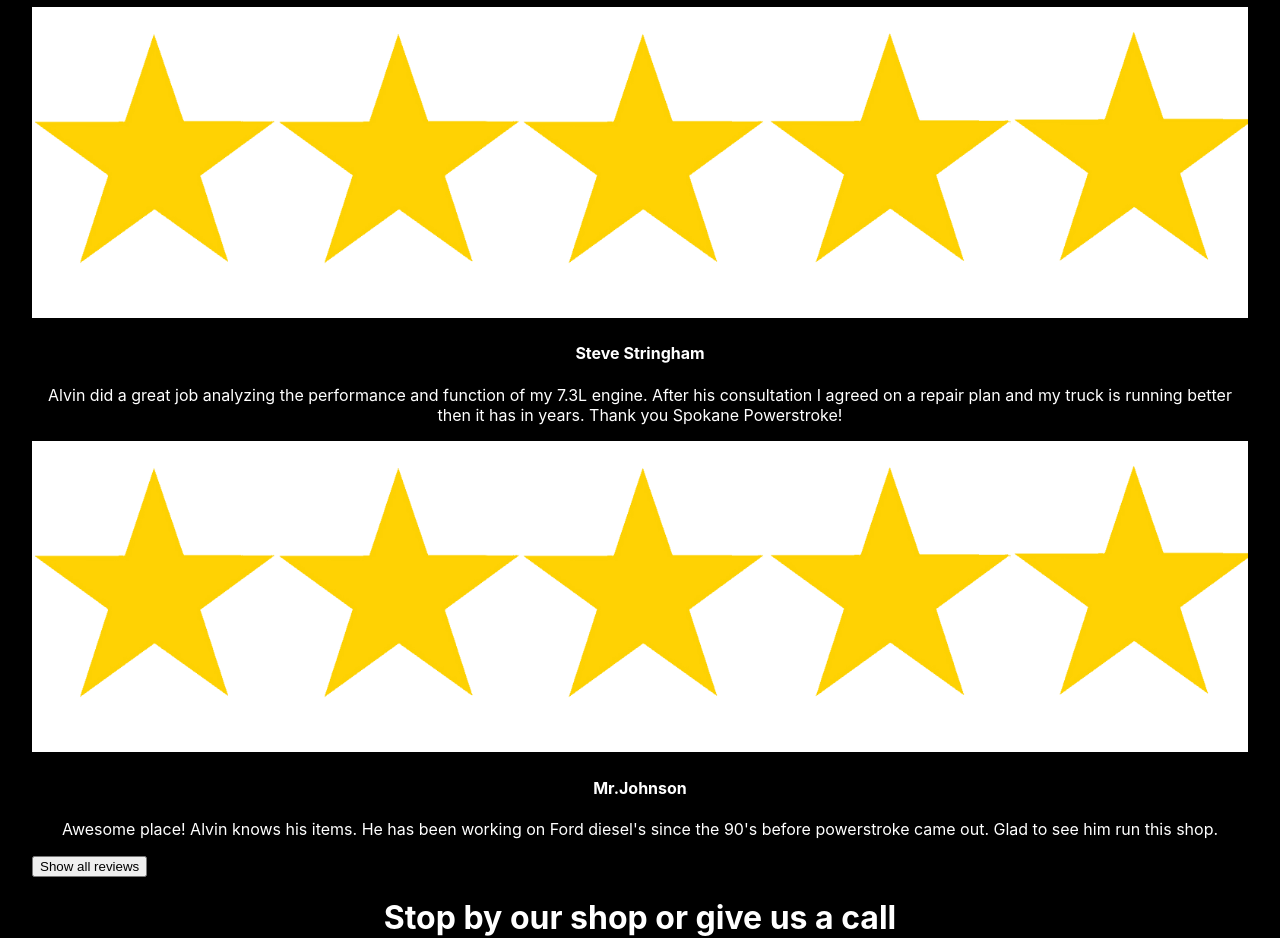
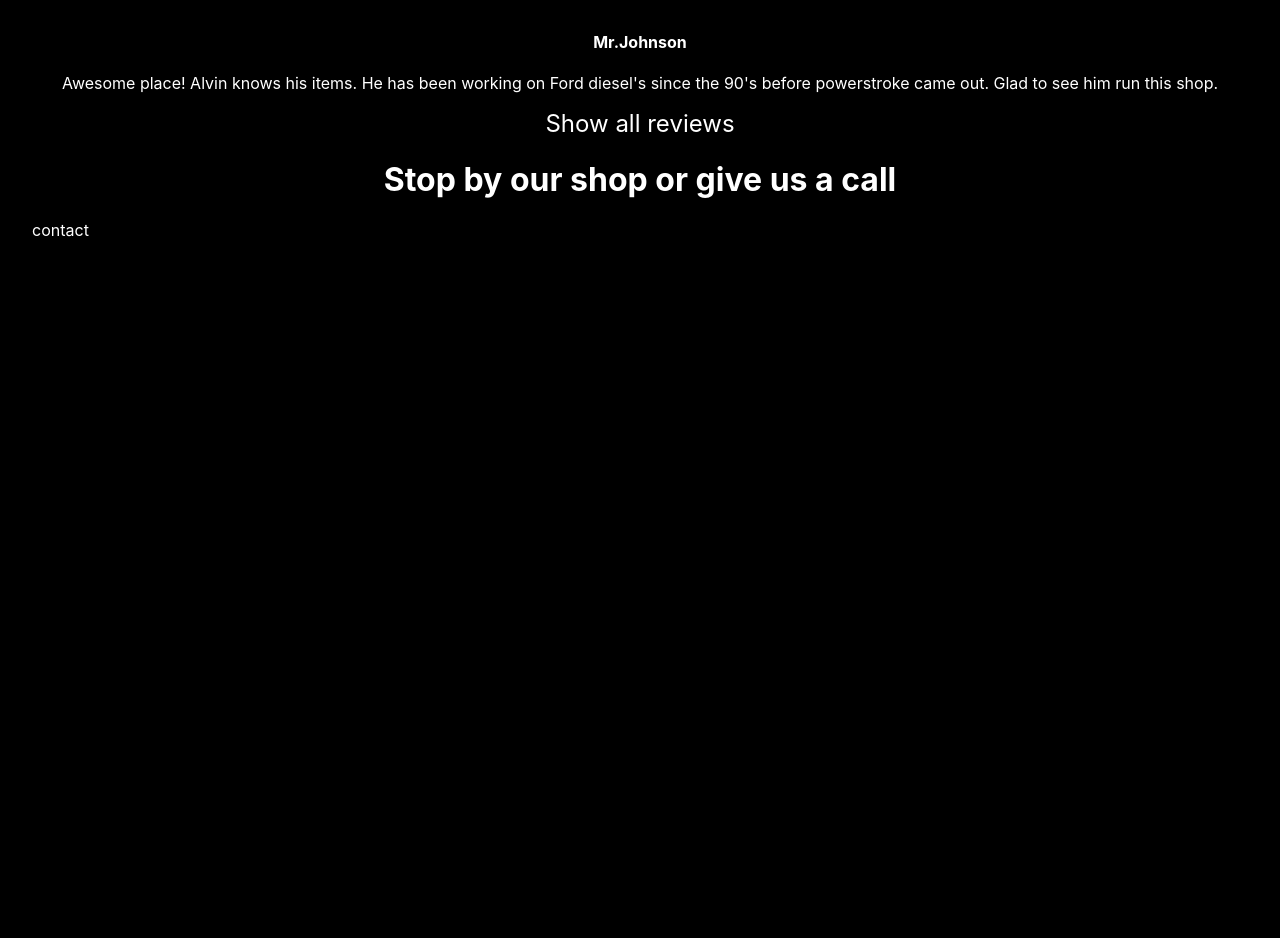
Before and after one commit to DylanBozarth/spokane-power-stroke, a Next.js app: page / in a window 1280 px wide. Shown: the part 995-1933 px from the top of the page. After the commit the page ends 1235 px from the top, so only its background shows below. Built offline with nearby package versions, Linux system fonts and the light colour scheme.

Commit message:
reviews first draf

```diff
--- a/pages/components/reviews.tsx
+++ b/pages/components/reviews.tsx
@@ -86,25 +86,26 @@ export const Reviews = () => {
       {items.slice(1, 4).map(({Customer, desc}) => {
         return (
           <div key={Customer} className="customerReview">
-            <Image src={stars} alt="customer-review" />
+            <Image src={stars}  alt="customer-review" />
             <h4>{Customer}</h4>
             <p>{desc}</p></div>
         )
       })}
-       <button onClick={() => setOpen(!open)}>Show all reviews</button>
+       <div onClick={() => setOpen(!open)} className="showReviews">Show all reviews</div>
     </div> )
  }  else {
    return (
-   <div>{items.map(({Customer, desc}) => {
+   <div><div onClick={() => setOpen(!open)}  className="showReviews">Collapse Reviews</div> {items.map(({Customer, desc}) => {
       return (
         <div key={Customer} className="customerReview">
+            <Image src={stars} alt="customer-review" />
             <h4>{Customer}</h4>
             <p>{desc}</p></div>
       )
     })}
 
 
-    <button onClick={() => setOpen(!open)}>Collapse Reviews</button>
+    <div onClick={() => setOpen(!open)}  className="showReviews">Collapse Reviews</div>
 
   </div> ) }
 
--- a/styles/globals.css
+++ b/styles/globals.css
@@ -40,3 +40,10 @@ border: 1px solid #f76707;
 .customerReview {
   text-align: center;
 }
+.showReviews {
+  text-align: center;
+font-size: 3vh;
+}
+.showReviews:hover {
+  cursor: pointer;
+}
```
Also changed, not shown: public/assets/stars.png.
